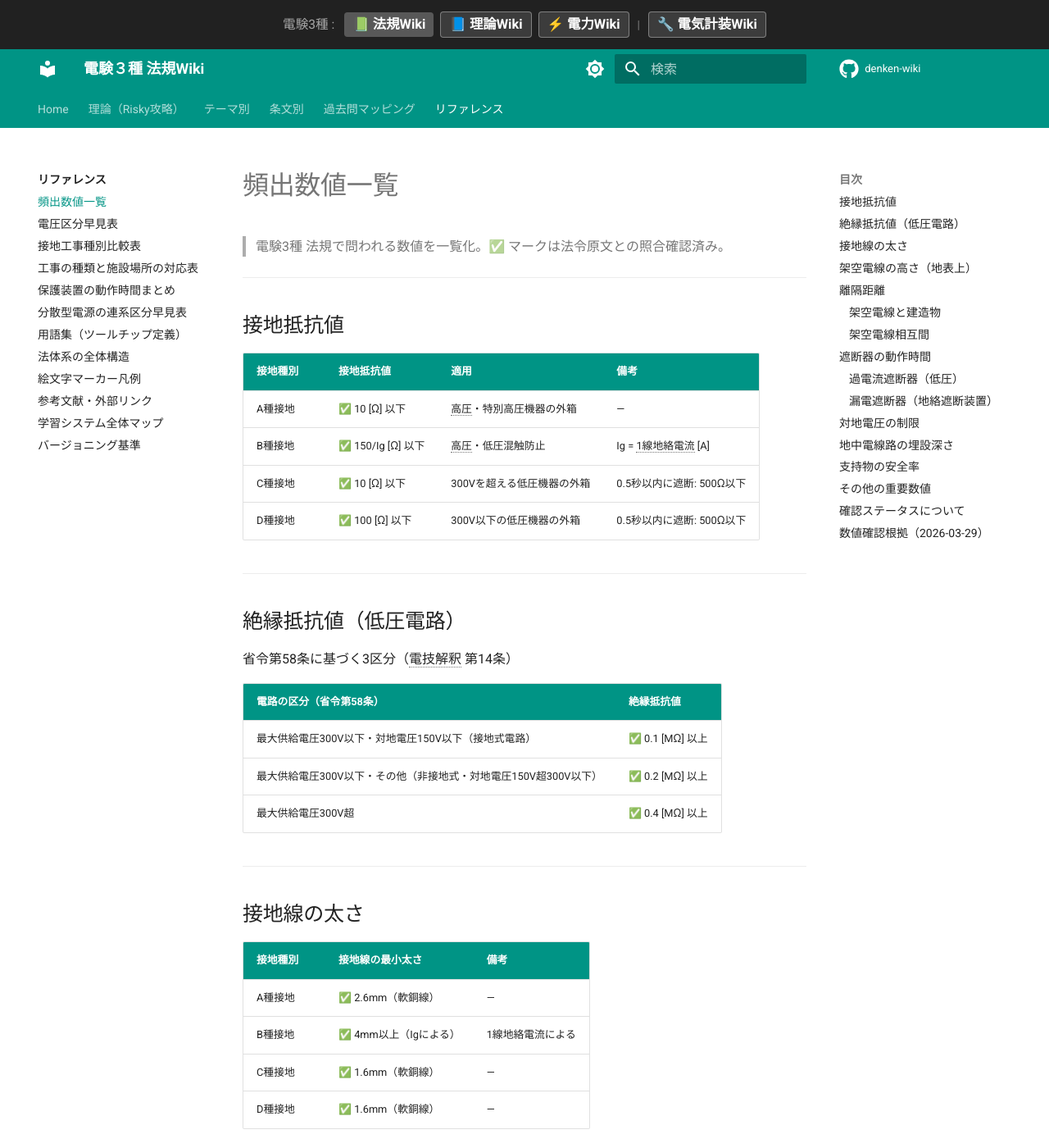
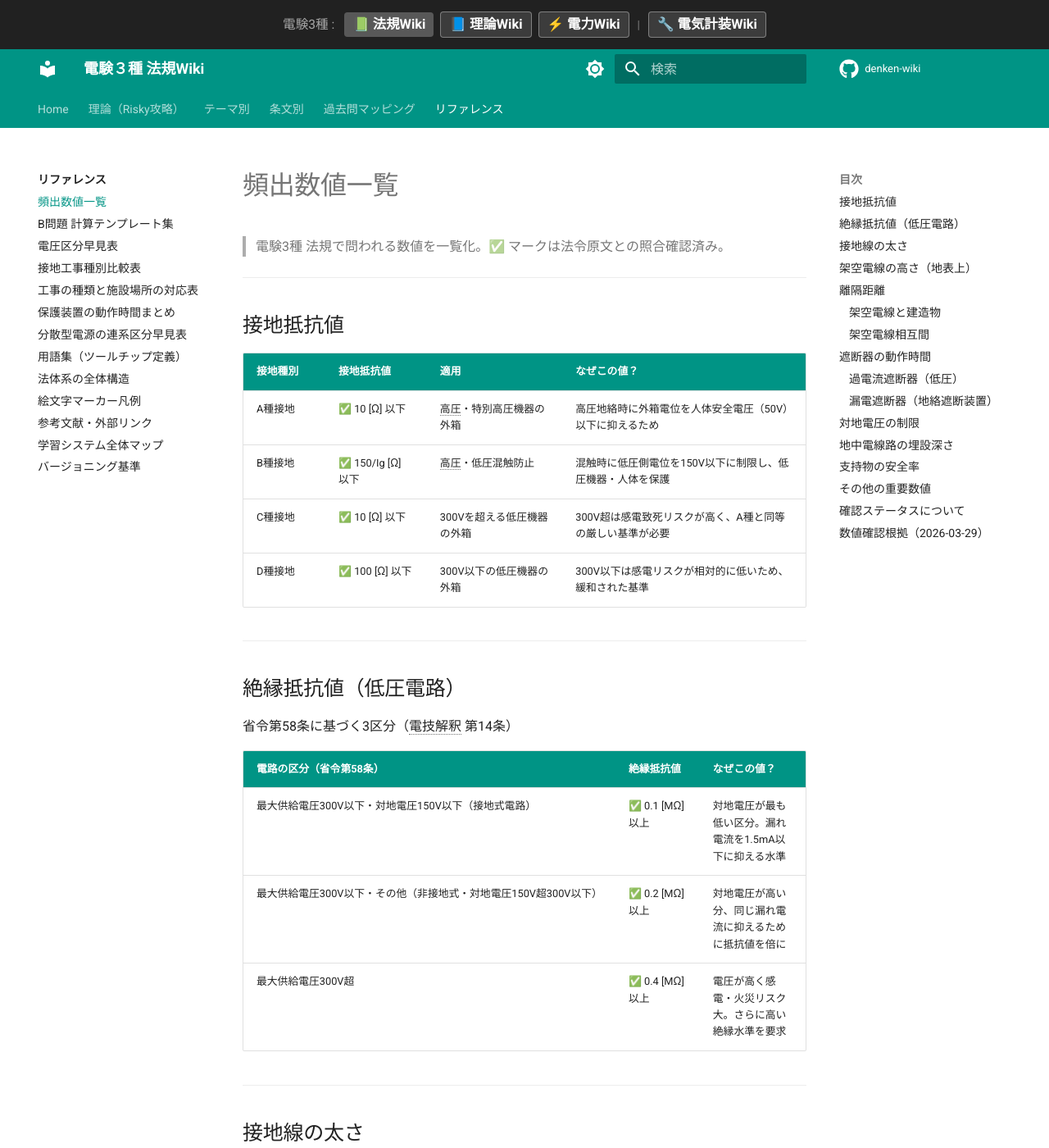
Before and after one commit to kfurufuru/denken-wiki, an MkDocs documentation site: the page built from docs/reference/numbers.md, in a window 1280 px wide and 1400 px high. Shown: the whole window at 82% size. Built offline with MkDocs 1.6.1 and Material for MkDocs 9.7.7, drawn with Linux system fonts in a browser that asks for light colours; comment, search, counter and statistics services are not loaded; some of the changed text lies outside the part shown.

Commit message:
feat(法規): B問題計算テンプレート追加・numbers.mdに規定背景理由を追記
- docs/reference/b-mondai-template.md 新規作成
  - 需要率/不等率/負荷率、力率改善、全日効率、絶縁耐力試験、%Z/短絡電流、OCR動作時間
  - 各テーマにStep by Stepテンプレート・「なぜ出る？」背景・最頻出ミス警告
  - 横断チェックリスト付き
- docs/reference/numbers.md 更新
  - 接地抵抗値・絶縁抵抗値・架空電線高さ・事故報告期限に「なぜこの値か」背景1行追加
- mkdocs.yml: B問題テンプレートをリファレンスナビに追加

Co-Authored-By: Claude Sonnet 4.6 <noreply@anthropic.com>

```diff
--- a/docs/reference/numbers.md
+++ b/docs/reference/numbers.md
@@ -6,12 +6,12 @@
 
 ## 接地抵抗値
 
-| 接地種別 | 接地抵抗値 | 適用 | 備考 |
-|---------|-----------|------|------|
-| A種接地 | ✅ 10 [Ω] 以下 | 高圧・特別高圧機器の外箱 | — |
-| B種接地 | ✅ 150/Ig [Ω] 以下 | 高圧・低圧混触防止 | Ig = 1線地絡電流 [A] |
-| C種接地 | ✅ 10 [Ω] 以下 | 300Vを超える低圧機器の外箱 | 0.5秒以内に遮断: 500Ω以下 |
-| D種接地 | ✅ 100 [Ω] 以下 | 300V以下の低圧機器の外箱 | 0.5秒以内に遮断: 500Ω以下 |
+| 接地種別 | 接地抵抗値 | 適用 | なぜこの値？ |
+|---------|-----------|------|------------|
+| A種接地 | ✅ 10 [Ω] 以下 | 高圧・特別高圧機器の外箱 | 高圧地絡時に外箱電位を人体安全電圧（50V）以下に抑えるため |
+| B種接地 | ✅ 150/Ig [Ω] 以下 | 高圧・低圧混触防止 | 混触時に低圧側電位を150V以下に制限し、低圧機器・人体を保護 |
+| C種接地 | ✅ 10 [Ω] 以下 | 300Vを超える低圧機器の外箱 | 300V超は感電致死リスクが高く、A種と同等の厳しい基準が必要 |
+| D種接地 | ✅ 100 [Ω] 以下 | 300V以下の低圧機器の外箱 | 300V以下は感電リスクが相対的に低いため、緩和された基準 |
 
 ---
 
@@ -19,11 +19,11 @@
 
 省令第58条に基づく3区分（電技解釈 第14条）
 
-| 電路の区分（省令第58条） | 絶縁抵抗値 |
-|------------------------|-----------|
-| 最大供給電圧300V以下・対地電圧150V以下（接地式電路） | ✅ 0.1 [MΩ] 以上 |
-| 最大供給電圧300V以下・その他（非接地式・対地電圧150V超300V以下） | ✅ 0.2 [MΩ] 以上 |
-| 最大供給電圧300V超 | ✅ 0.4 [MΩ] 以上 |
+| 電路の区分（省令第58条） | 絶縁抵抗値 | なぜこの値？ |
+|------------------------|-----------|------------|
+| 最大供給電圧300V以下・対地電圧150V以下（接地式電路） | ✅ 0.1 [MΩ] 以上 | 対地電圧が最も低い区分。漏れ電流を1.5mA以下に抑える水準 |
+| 最大供給電圧300V以下・その他（非接地式・対地電圧150V超300V以下） | ✅ 0.2 [MΩ] 以上 | 対地電圧が高い分、同じ漏れ電流に抑えるために抵抗値を倍に |
+| 最大供給電圧300V超 | ✅ 0.4 [MΩ] 以上 | 電圧が高く感電・火災リスク大。さらに高い絶縁水準を要求 |
 
 ---
 
@@ -49,6 +49,8 @@
 | 道路以外（低圧・技術上やむを得ない場合） | ✅ 4m 以上 | — |
 
 > ✅ 上記は代表値。ケーブル使用時・絶縁電線使用時で緩和条件あり。
+>
+> **なぜこの高さ？** 大型車両（最大高さ約3.8m）＋安全余裕で道路横断6m。鉄道は車両限界＋風揺れ余裕で5.5m。歩道橋は歩行者のみ通行するため3.5mで十分。
 
 ---
 
@@ -135,8 +137,8 @@
 | 一般用電気工作物の範囲 | ✅ 600V以下で受電 | 小出力発電を含む |
 | 工事計画届出の期限 | ✅ 工事開始30日前 | 電気事業法第48条 |
 | 一般用電気工作物の調査間隔 | ✅ 4年に1回以上 | 電気事業法第56条 |
-| 事故報告（速報） | ✅ 24時間以内 | 電気関係報告規則 |
-| 事故報告（詳報） | ✅ 30日以内 | 電気関係報告規則 |
+| 事故報告（速報） | ✅ 24時間以内 | 初動対応・二次災害防止のため迅速報告 |
+| 事故報告（詳報） | ✅ 30日以内 | 原因究明・再発防止に必要な調査期間 |
 
 ---
 
--- a/mkdocs.yml
+++ b/mkdocs.yml
@@ -186,6 +186,7 @@ nav:
   - リファレンス:
     - reference/index.md
     - 頻出数値一覧: reference/numbers.md
+    - B問題 計算テンプレート集: reference/b-mondai-template.md
     - 電圧区分早見表: reference/voltage-zones.md
     - 接地工事種別比較表: reference/grounding-comparison.md
     - 工事の種類と施設場所の対応表: reference/wiring-methods.md
```
Also changed, not shown: docs/reference/b-mondai-template.md (added, +216 -0 lines).
